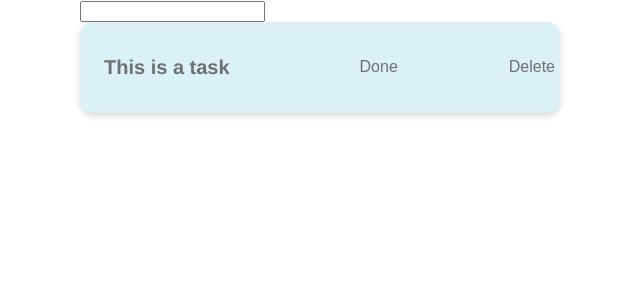
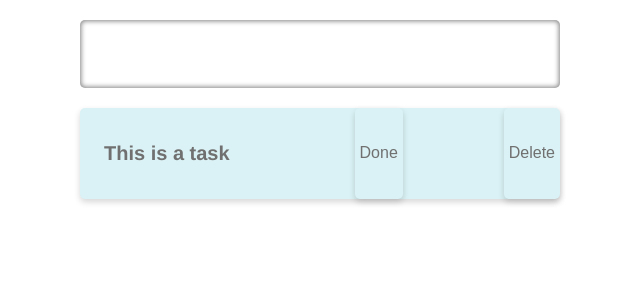
Before and after one commit to shiveeshfotedar/WorkingDir, a React (Create React App) app in the folder todododo/: page / in a window 1280 px wide. Shown: the top 300 px of the page, without its empty margins (320-960 px from the left). Built offline with nearby package versions, Linux system fonts and the light colour scheme.

Commit message:
Added textbox style

```diff
--- a/todododo/src/App.js
+++ b/todododo/src/App.js
@@ -10,7 +10,7 @@ function App() {
         <TaskInput  />
           <TaskComponent />
         </Lists>
-        </BodyStyle>
+      </BodyStyle>
     </div>
   );
 }
--- a/todododo/src/Components/TaskComponent.js
+++ b/todododo/src/Components/TaskComponent.js
@@ -19,7 +19,7 @@ const Taskbox = styled.div`
   display: flex;
   background: #DAF2F5 0% 0% no-repeat padding-box;
   box-shadow: 0px 3px 6px #00000029;
-  border-radius: 14px;
+  border-radius: 5px;
   opacity: 1;
 
   text-align: left;
@@ -35,6 +35,9 @@ const Taskbox = styled.div`
 
   > button{
       background-color:rgba(0, 0, 0, 0.0);
+      box-shadow: 0px 3px 6px #00000029;
+      border-radius: 5px;
+
       border: none;
       color: #707070;
       padding: 5px 5px;
@@ -43,4 +46,8 @@ const Taskbox = styled.div`
       display: inline-block;
       font-size: 16px;
   }
+  >button:active {
+    background-color:hsl(283, 100%, 86%);
+
+   }
 `;
--- a/todododo/src/Components/TaskInput.js
+++ b/todododo/src/Components/TaskInput.js
@@ -1,4 +1,5 @@
 import React from "react";
+import styled from "styled-components";
 
 function handleKeyDown(e) {
   if (e.key === "Enter") {
@@ -12,9 +13,38 @@ function handleKeyDown(e) {
 const TaskInput = () => {
   return (
     <div>
-      <input type="text" onKeyDown={handleKeyDown} />
+      <InputStyle>
+        <input type="text" onKeyDown={handleKeyDown}  />
+      </InputStyle>
     </div>
   );
 };
 
 export default TaskInput;
+
+const InputStyle = styled.div`
+
+  >input{
+    width:100%;
+    background: #fff;
+    box-shadow: inset 0 0px 5px 1px  rgba(0,0,0,0.5);
+
+    border-top-style: hidden;
+    border-right-style: hidden;
+    border-left-style: hidden;
+    border-bottom-style: hidden;
+
+    border-radius: 5px;
+    padding-top: 20px;
+    padding-bottom: 20px;
+    padding-left: 0px;
+    padding-right: 0px;
+    font-size:24px;
+
+
+  }
+
+  padding-top: 20px;
+  padding-bottom: 20px;
+
+`
```
